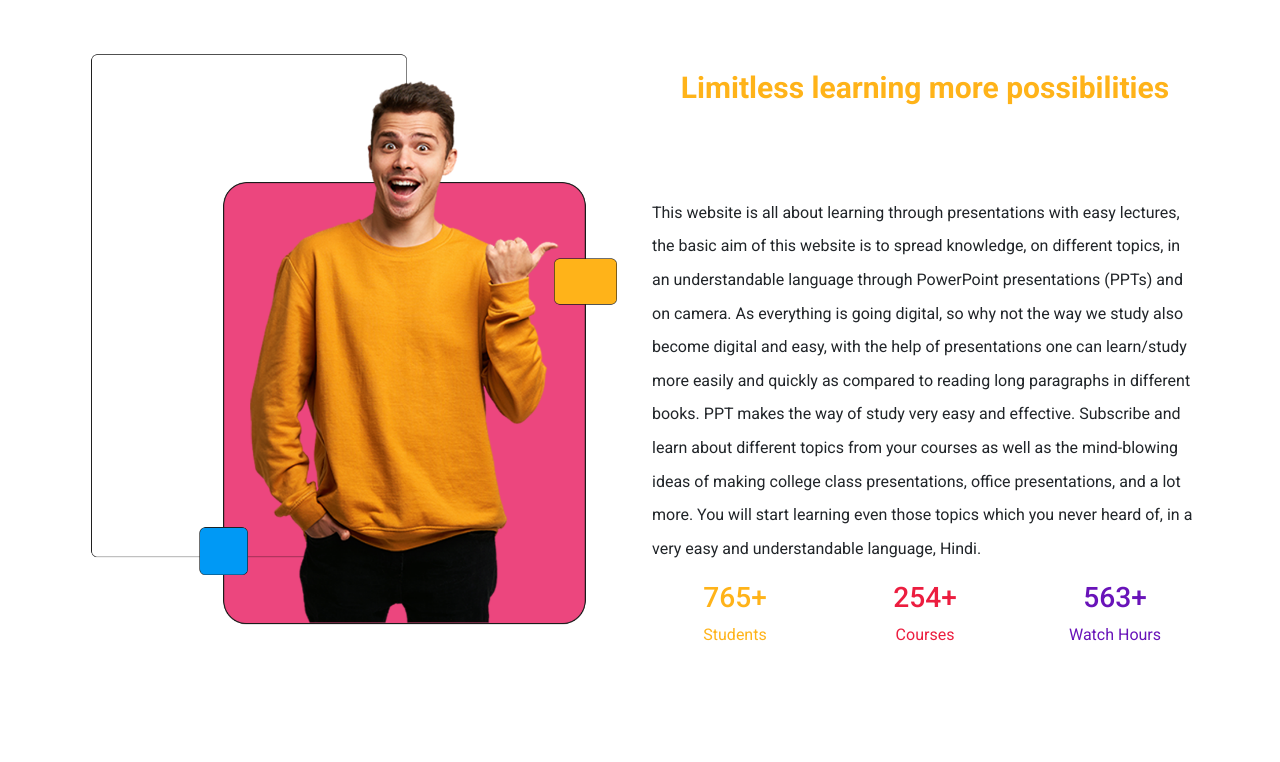
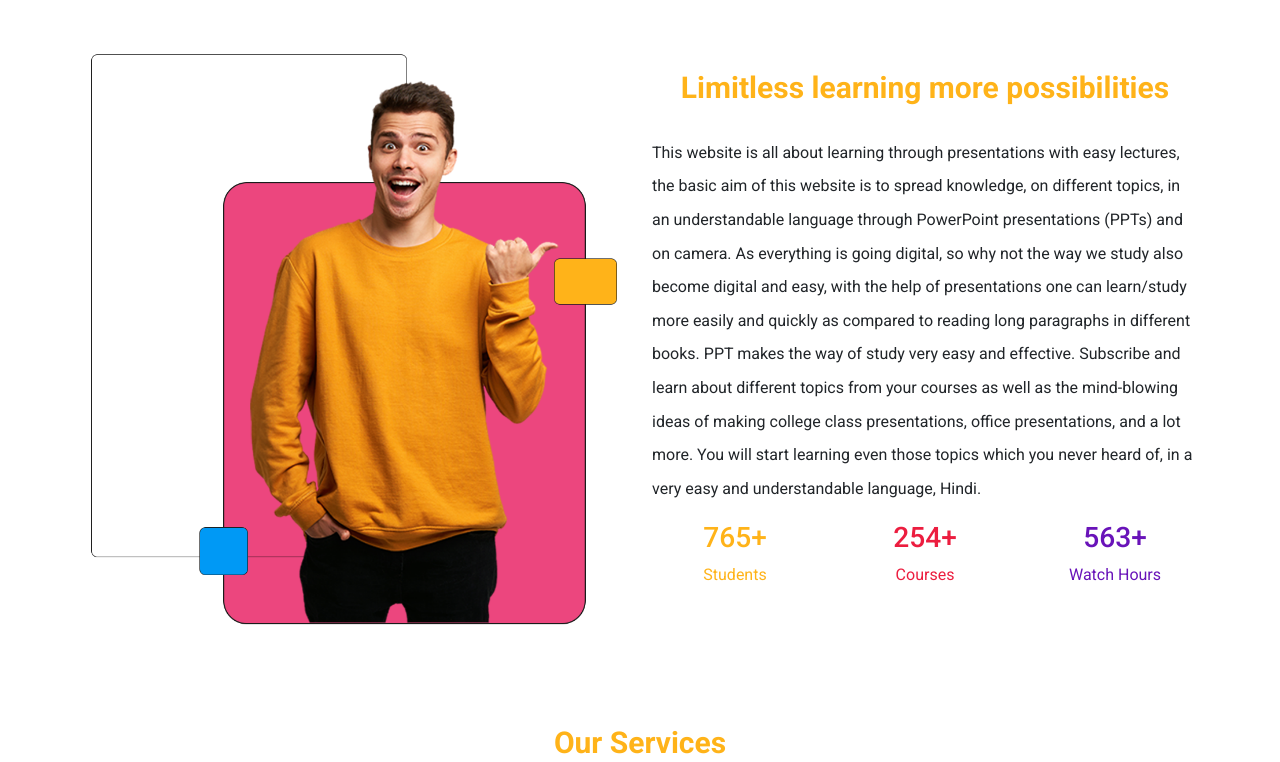
Before and after one commit to AmitShawGit/Mayank_Study_Point_MERN, a React (Create React App) app: page / in a window 1280 px wide. Shown: the part 590-1352 px from the top of the page. Built offline with nearby package versions, Linux system fonts and the light colour scheme.

Commit message:
learning section

```diff
--- a/src/pages/home/learning/style.scss
+++ b/src/pages/home/learning/style.scss
@@ -9,7 +9,7 @@
 }
 
 .description {
-    padding-top: 11%;
+
 
     line-height: 2.1;
     text-align: left;
```
